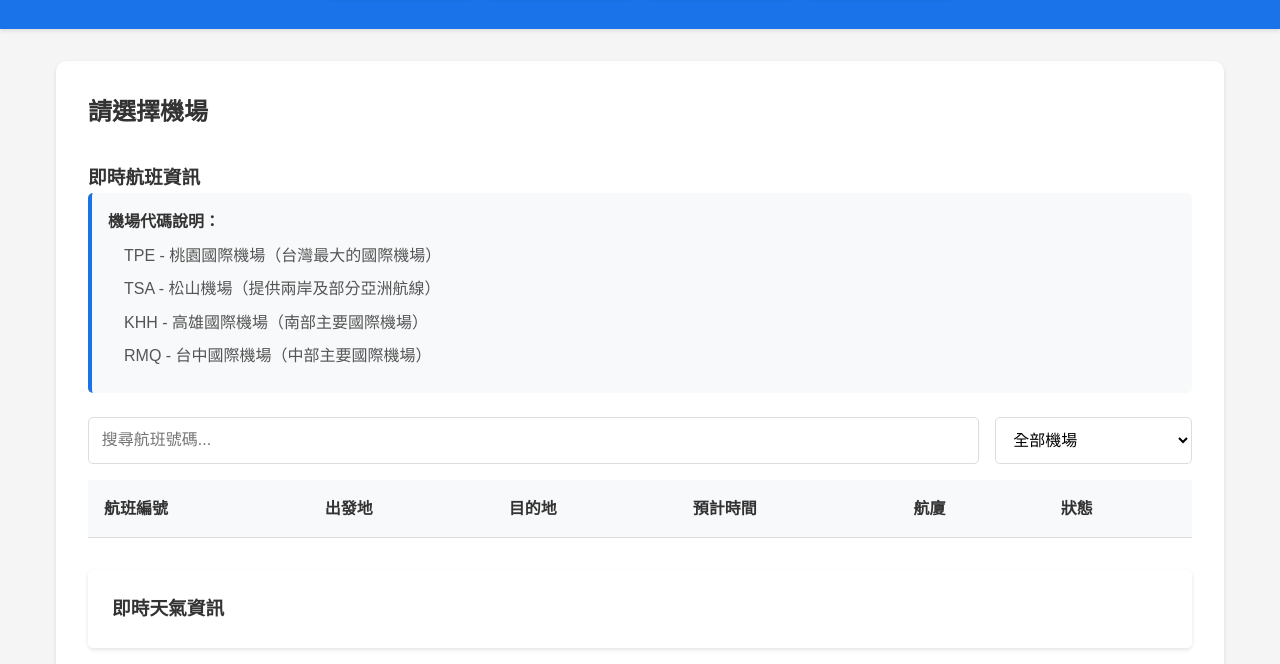
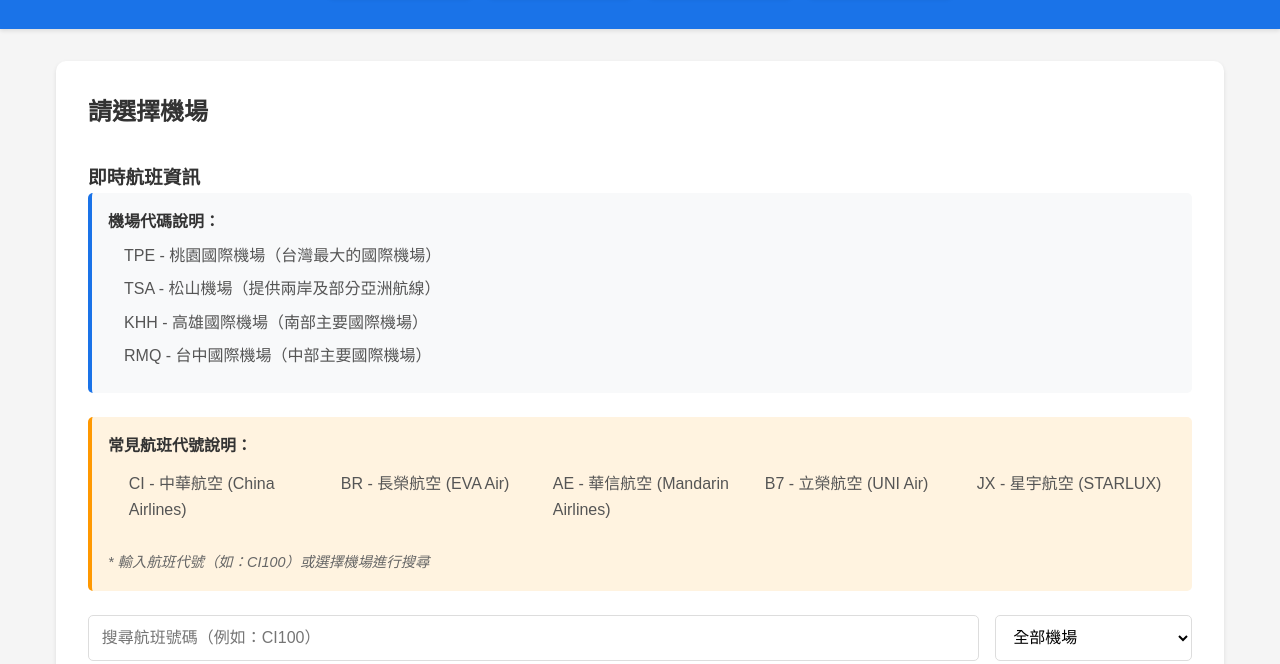
Before and after one commit to James-Ruixian/Final_report_2, a website: page views/index.html in a window 1280 px wide. Shown: the part 136-800 px from the top of the page. Drawn offline with Linux system fonts and the light colour scheme; no server answers.

Commit message:
添加航班代號提示資訊並優化樣式

```diff
--- a/public/styles.css
+++ b/public/styles.css
@@ -93,6 +93,37 @@ main {
 .airport-info-tips li {
     margin-bottom: 0.5rem;
     color: #555;
+}
+
+/* 航班代號提示樣式 */
+.flight-number-tips {
+    background-color: #fff3e0;
+    padding: 1rem;
+    border-radius: 5px;
+    margin-bottom: 1.5rem;
+    border-left: 4px solid #ff9800;
+}
+
+.flight-number-tips ul {
+    list-style-type: none;
+    padding-left: 1rem;
+    margin-top: 0.5rem;
+    display: grid;
+    grid-template-columns: repeat(auto-fit, minmax(200px, 1fr));
+    gap: 0.5rem;
+}
+
+.flight-number-tips li {
+    margin-bottom: 0.5rem;
+    color: #555;
+    padding: 0.3rem;
+}
+
+.tips-note {
+    margin-top: 1rem;
+    font-size: 0.9rem;
+    color: #666;
+    font-style: italic;
 }
 
 .search-box {
--- a/views/index.html
+++ b/views/index.html
@@ -33,8 +33,19 @@
                         <li>RMQ - 台中國際機場（中部主要國際機場）</li>
                     </ul>
                 </div>
+                <div class="flight-number-tips">
+                    <p><strong>常見航班代號說明：</strong></p>
+                    <ul>
+                        <li>CI - 中華航空 (China Airlines)</li>
+                        <li>BR - 長榮航空 (EVA Air)</li>
+                        <li>AE - 華信航空 (Mandarin Airlines)</li>
+                        <li>B7 - 立榮航空 (UNI Air)</li>
+                        <li>JX - 星宇航空 (STARLUX)</li>
+                    </ul>
+                    <p class="tips-note">* 輸入航班代號（如：CI100）或選擇機場進行搜尋</p>
+                </div>
                 <div class="search-box">
-                    <input type="text" id="flight-search" placeholder="搜尋航班號碼...">
+                    <input type="text" id="flight-search" placeholder="搜尋航班號碼（例如：CI100）">
                     <select id="airport-filter" class="airport-filter">
                         <option value="">全部機場</option>
                         <option value="TPE">桃園國際機場 (TPE)</option>
```
